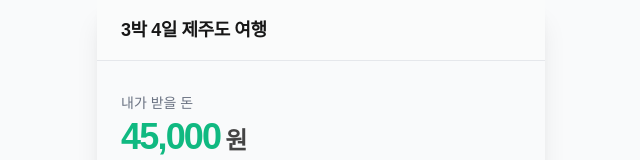
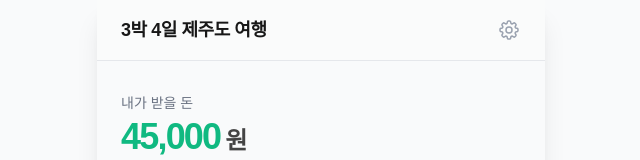
Before and after one commit to snghyn28/nanumi-frontend, a Next.js app: page / in a window 1280 px wide. Shown: the top 160 px of the page, without its empty margins (319-959 px from the left). Built offline with nearby package versions, Linux system fonts and the light colour scheme.

Commit message:
feat: add settings icon link to header

```diff
--- a/components/Header.tsx
+++ b/components/Header.tsx
@@ -1,4 +1,5 @@
 import React from 'react';
+import Link from 'next/link';
 
 interface HeaderProps {
     title: string;
@@ -6,8 +7,14 @@ interface HeaderProps {
 
 const Header: React.FC<HeaderProps> = ({ title }) => {
     return (
-        <header className="sticky top-0 z-50 bg-background/80 backdrop-blur-md border-b border-gray-200 px-6 py-4">
+        <header className="sticky top-0 z-50 bg-background/80 backdrop-blur-md border-b border-gray-200 px-6 py-4 flex justify-between items-center">
             <h1 className="text-lg font-bold text-foreground tracking-tight">{title}</h1>
+            <Link href="/test" className="text-gray-400 hover:text-foreground transition-colors">
+                <svg xmlns="http://www.w3.org/2000/svg" fill="none" viewBox="0 0 24 24" strokeWidth={1.5} stroke="currentColor" className="w-6 h-6">
+                    <path strokeLinecap="round" strokeLinejoin="round" d="M10.343 3.94c.09-.542.56-.94 1.11-.94h1.093c.55 0 1.02.398 1.11.94l.149.894c.07.424.384.764.78.93.398.164.855.142 1.205-.108l.737-.527a1.125 1.125 0 011.45.12l.773.774c.39.389.44 1.002.12 1.45l-.527.737c-.25.35-.272.806-.107 1.204.165.397.505.71.93.78l.893.15c.543.09.94.56.94 1.109v1.094c0 .55-.397 1.02-.94 1.11l-.893.149c-.425.07-.765.383-.93.78-.165.398-.143.854.107 1.204l.527.738c.32.447.27 1.06-.12 1.45l-.774.773a1.125 1.125 0 01-1.449.12l-.738-.527c-.35-.25-.806-.272-1.203-.107-.397.165-.71.505-.781.929l-.149.894c-.09.542-.56.94-1.11.94h-1.094c-.55 0-1.02-.398-1.11-.94l-.149-.894c-.07-.424-.384-.764-.78-.93-.398-.164-.855-.142-1.205.108l-.737.527a1.125 1.125 0 01-1.45-.12l-.773-.774a1.125 1.125 0 01-.12-1.45l.527-.737c.25-.35.273-.806.108-1.204-.165-.397-.505-.71-.93-.78l-.894-.15c-.542-.09-.94-.56-.94-1.109v-1.094c0-.55.398-1.02.94-1.11l.894-.149c.424-.07.765-.383.93-.78.165-.398.143-.854-.107-1.204l-.527-.738a1.125 1.125 0 01.12-1.45l.773-.773a1.125 1.125 0 011.45-.12l.737.527c.35.25.807.272 1.204.107.397-.165.71-.505.78-.929l.15-.894z" />
+                    <path strokeLinecap="round" strokeLinejoin="round" d="M15 12a3 3 0 11-6 0 3 3 0 016 0z" />
+                </svg>
+            </Link>
         </header>
     );
 };
```
